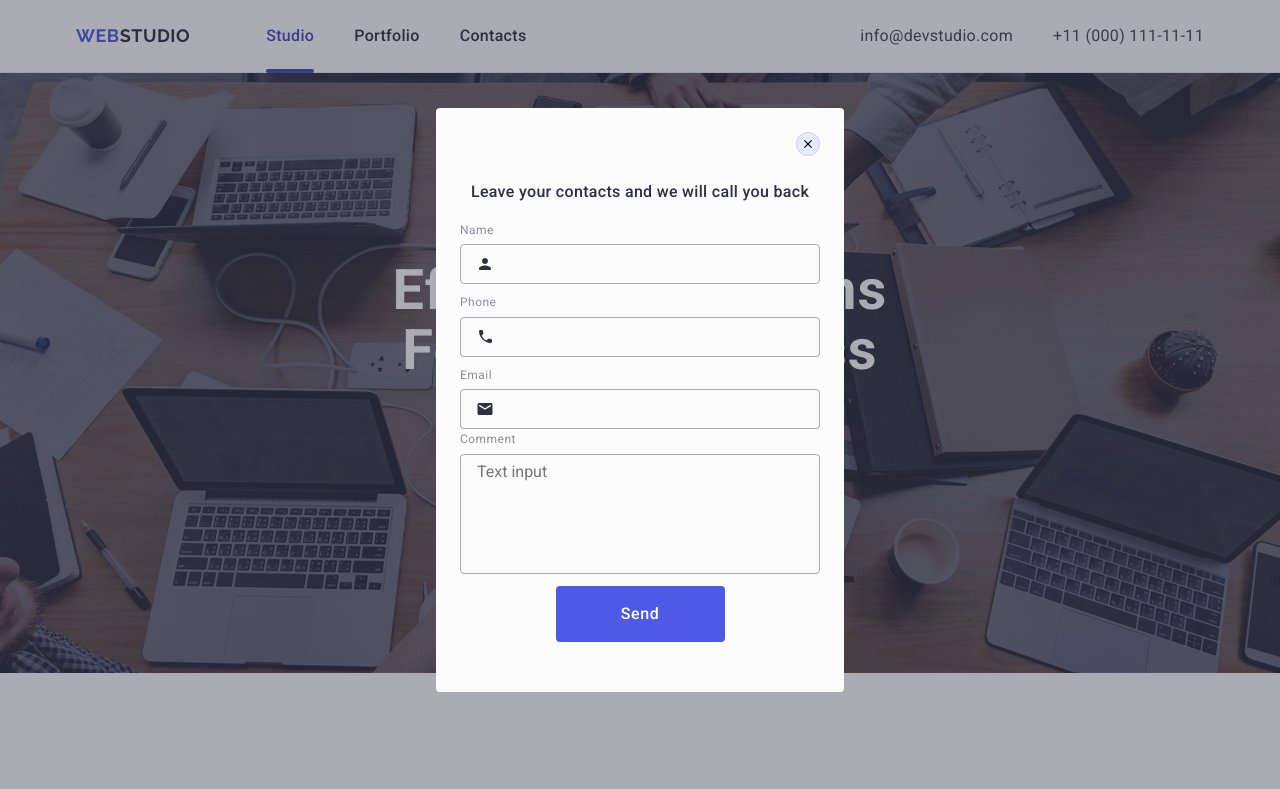
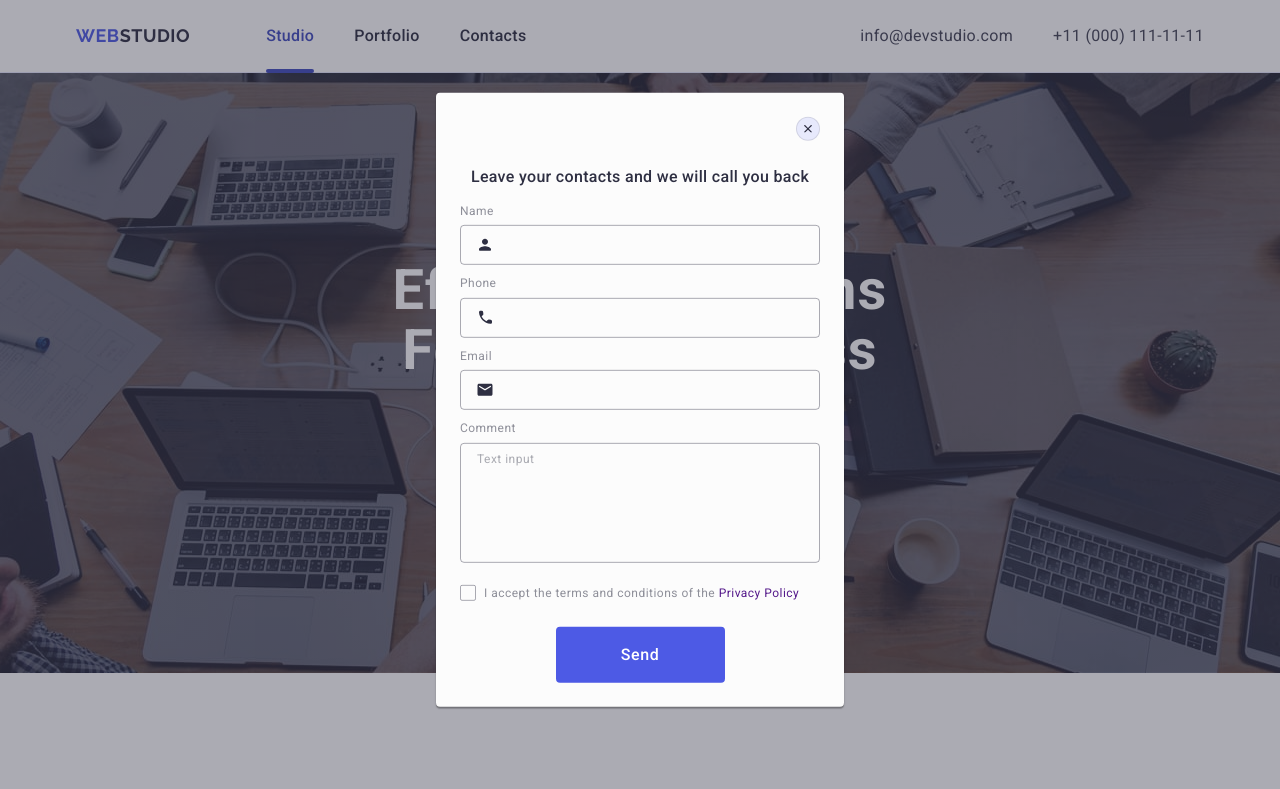
Before and after one commit to Yevka/goit-markup-hw-05, a plain HTML site: page index.html in a window 1280 px wide. Shown: the top 789 px of the page. Drawn offline with nearby package versions, Linux system fonts and the light colour scheme.

Commit message:
hw5middle-and-more

```diff
--- a/css/styles.css
+++ b/css/styles.css
@@ -195,7 +195,7 @@ a {
   align-items: center;
   gap: 24px;
 }
-.features-title {
+.visually-hiden {
   position: absolute;
   width: 1px;
   height: 1px;
@@ -458,14 +458,20 @@ a {
   background-color: rgba(46, 47, 66, 0.4);
   position: fixed;
   top: 0;
+  left: 0;
   opacity: 0;
-  pointer-events: 0;
+  pointer-events: none;
   visibility: hidden;
+  transition: opacity 250ms cubic-bezier(0.4, 0, 0.2, 1),
+    visibility 250ms cubic-bezier(0.4, 0, 0.2, 1);
 }
 .is-open {
   opacity: 1;
   pointer-events: auto;
   visibility: visible;
+}
+.backdrop:not(.is-open) .modal {
+  transform: translate(-50%, -100%);
 }
 .modal {
   min-height: 584px;
@@ -476,12 +482,14 @@ a {
   top: 50%;
   left: 50%;
   transform: translate(-50%, -50%);
+  transition: transform 250ms cubic-bezier(0.4, 0, 0.2, 1);
   padding: 72px 24px 24px;
+  box-shadow: 0 1px 1px 0 rgba(0, 0, 0, 0.14), 0 1px 3px 0 rgba(0, 0, 0, 0.12),
+    0 2px 1px 0 rgba(0, 0, 0, 0.2);
 }
 
 .modal-close {
   position: absolute;
-  background-color: transparent;
   border: 1px solid rgba(0, 0, 0, 0.1);
   top: 24px;
   right: 24px;
@@ -492,27 +500,49 @@ a {
   display: flex;
   align-items: center;
   justify-content: center;
+  cursor: pointer;
+  padding: 0;
+  transition: background-color 250ms cubic-bezier(0.4, 0, 0.2, 1),
+    border 250ms cubic-bezier(0.4, 0, 0.2, 1);
 }
-
+.modal-close:hover,
+.modal-close:focus {
+  background-color: #404bbf;
+  border: none;
+}
+.modal-close-icon {
+  fill: #2e2f42;
+  transition: fill 250ms cubic-bezier(0.4, 0, 0.2, 1);
+}
+.modal-close:hover .modal-close-icon,
+.modal-close:focus .modal-close-icon {
+  fill: #ffffff;
+}
 .modal-title {
+  max-width: 360px;
   font-weight: 500;
   font-size: 16px;
   line-height: 1.5;
   letter-spacing: 0.02em;
   text-align: center;
   color: #2e2f42;
-  margin-bottom: 16px;
+  margin-bottom: 12px;
+}
+.modal-field {
+  margin-bottom: 8px;
 }
 .modal-input {
   height: 40px;
+  padding-left: 38px;
+  transition: border-color 250ms cubic-bezier(0.4, 0, 0.2, 1);
 }
 .modal-item {
   width: 100%;
   border: 1px solid rgba(46, 47, 66, 0.4);
   border-radius: 4px;
   background-color: transparent;
-  padding-left: 38px;
   outline: transparent;
+  height: 40px;
 }
 
 .modal-input:focus {
@@ -527,6 +557,7 @@ a {
   left: 16px;
   top: 50%;
   transform: translateY(-50%);
+  transition: fill 250ms cubic-bezier(0.4, 0, 0.2, 1);
 }
 
 .modal-label-text {
@@ -534,12 +565,10 @@ a {
   line-height: 1.7;
   letter-spacing: 0.04em;
   color: #8e8f99;
-  display: inline-block;
+  display: block;
   margin-bottom: 4px;
 }
-.modal-field {
-  margin-bottom: 8px;
-}
+
 .modal-input-cover {
   position: relative;
 }
@@ -548,10 +577,63 @@ a {
   margin: 0 auto;
 }
 .modal-textarea {
+  font-size: 12px;
+  line-height: 1.17;
+  letter-spacing: 0.04em;
+  color: rgba(46, 47, 66, 0.4);
+  outline: transparent;
+  transition: border-color 250ms cubic-bezier(0.4, 0, 0.2, 1);
   height: 120px;
   padding: 8px 16px;
   resize: none;
 }
-.textarea::placeholder {
+.modal-textarea:focus {
+  border-color: #4d5ae5;
+}
+.modal-item::placeholder {
+  font-size: 12px;
+  line-height: 1.17;
+  letter-spacing: 0.04em;
   color: rgba(46, 47, 66, 0.4);
 }
+.modal-field-comment {
+  margin-bottom: 16px;
+}
+.check-text {
+  font-size: 12px;
+  line-height: 1.7;
+  letter-spacing: 0.04em;
+  color: #8e8f99;
+  transition: fill 250ms cubic-bezier(0.4, 0, 0.2, 1),
+    background-color 250ms cubic-bezier(0.4, 0, 0.2, 1),
+    border 250ms cubic-bezier(0.4, 0, 0.2, 1);
+}
+
+.check-element {
+  display: inline-flex;
+  align-items: center;
+  justify-content: center;
+  width: 16px;
+  height: 16px;
+  border-radius: 2px;
+  border: 1px solid rgba(46, 47, 66, 0.4);
+  transition: fill 250ms cubic-bezier(0.4, 0, 0.2, 1),
+    background-color 250ms cubic-bezier(0.4, 0, 0.2, 1),
+    border 250ms cubic-bezier(0.4, 0, 0.2, 1);
+  fill: transparent;
+  margin-right: 8px;
+}
+.modal-field .check-link {
+  line-height: 1.33;
+  text-decoration: underline;
+  text-decoration-skip-ink: none;
+  color: #4d5ae5;
+}
+.modal-check:checked + .check-text .check-element {
+  background-color: #404bbf;
+  border: none;
+  fill: #f4f4fd;
+}
+.modal-field-checkbox {
+  margin-bottom: 24px;
+}
--- a/index.html
+++ b/index.html
@@ -63,7 +63,7 @@
 
       <section class="features">
         <div class="container">
-          <h2 class="features-title">features</h2>
+          <h2 class="features-title visually-hiden">features</h2>
           <ul class="features-list">
             <li class="features-item">
               <div class="wrap-icon">
@@ -537,8 +537,9 @@
                 <use href="./images/icons.svg#icon-email-black-18dp-1"></use>
               </svg>
             </div>
+          </div>
+          <div class="modal-field modal-field-comment">
             <label class="modal-label-text" for="user-text">Comment</label>
-            <div class="modal-field">
             <textarea
               class="modal-textarea modal-item"
               name="user-text"
@@ -546,11 +547,24 @@
               placeholder="Text input"
             ></textarea>
           </div>
+
+          <div class="modal-field modal-field-checkbox">
+            <input
+              class="modal-check visually-hiden"
+              type="checkbox"
+              id="user-accept"
+              name="user-accept"
+              value="true"
+            />
+            <label class="check-text" for="user-accept">
+              <span class="check-element">
+                <svg class="check-icon" width="10" height="8">
+                  <use href="./images/icons.svg#icon-Vector"></use>
+                </svg> </span
+              >I accept the terms and conditions of the
+              <a class="modal-chekbox-link" href="">Privacy Policy</a></label
+            >
           </div>
-          <!-- <div class="modal-field">
-            <label class="" for=""></label>
-            <input type="checkbox" id="" name="" />
-          </div> -->
           <button class="hero-btn modal-button" type="submit">Send</button>
         </form>
       </div>
```
Lines whose indentation alone changed are shown as unchanged.
